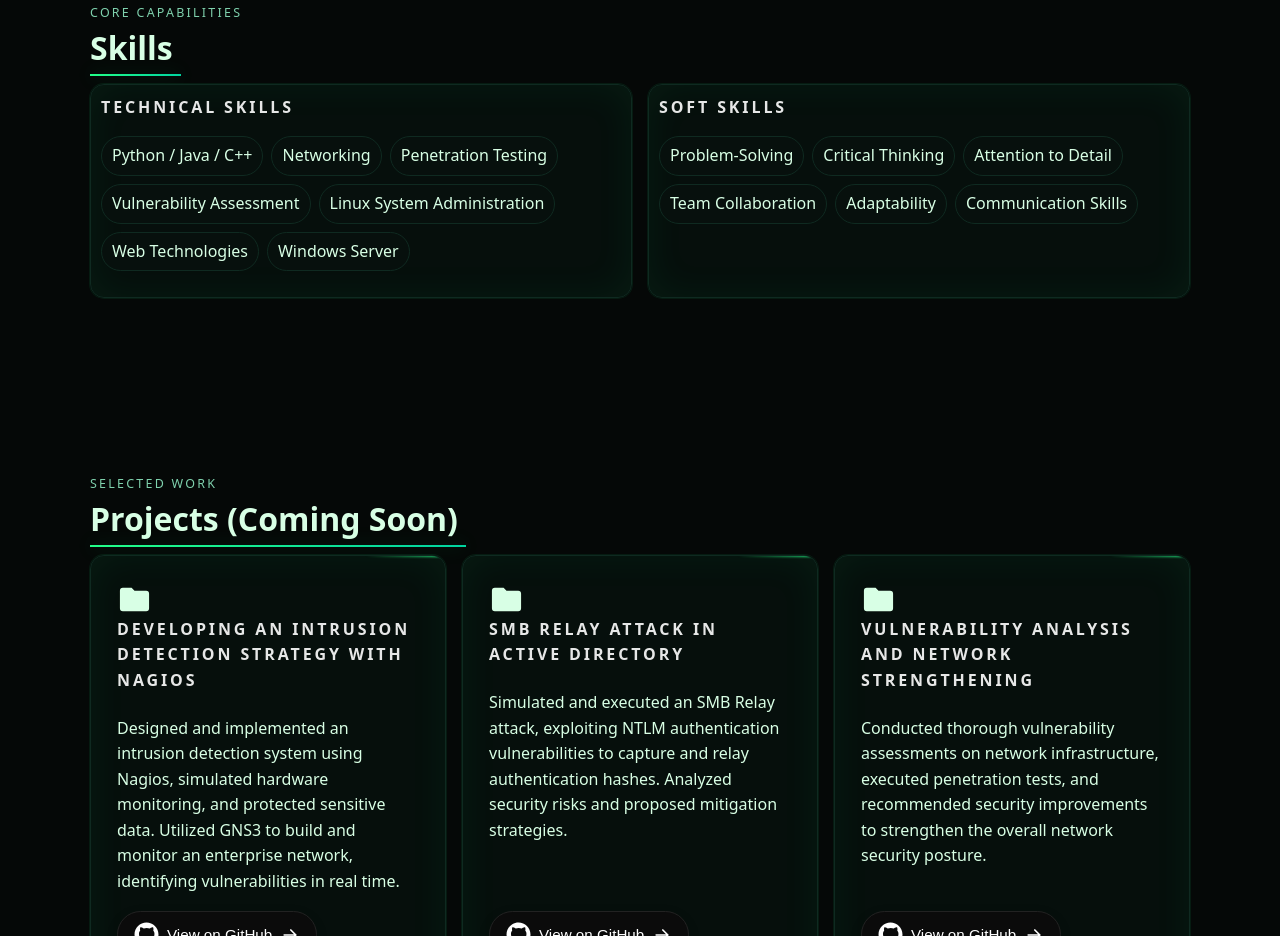
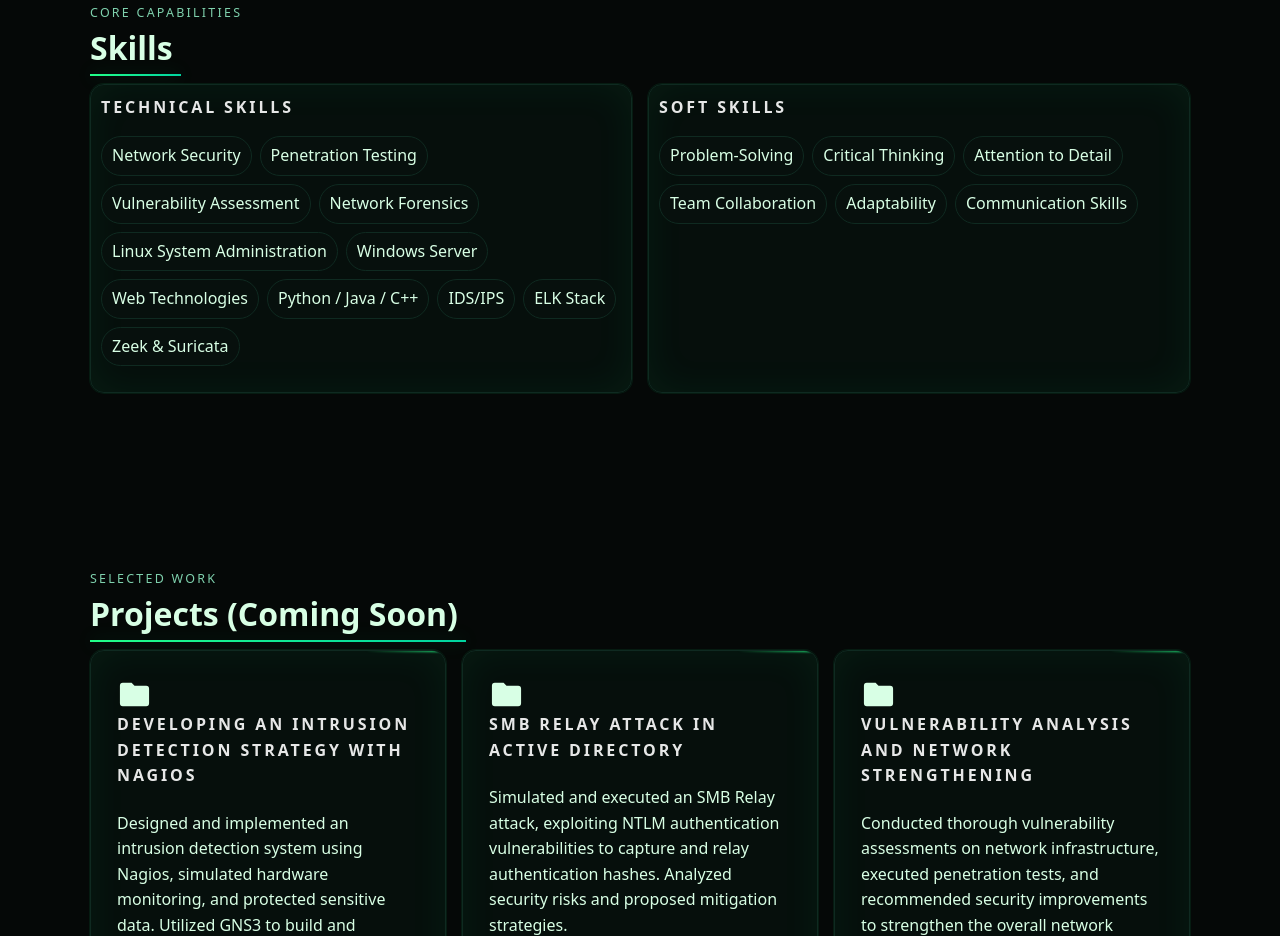
Before and after one commit to SaadAzil3/my-portfolio, a plain HTML site: page index.html in a window 1280 px wide. Shown: the part 1573-2509 px from the top of the page. Drawn offline with Linux system fonts and the light colour scheme.

Commit message:
Update index.html

```diff
--- a/index.html
+++ b/index.html
@@ -113,13 +113,17 @@
           <article class="card neon" aria-labelledby="skill-technical">
             <h3 id="skill-technical" class="title-info">Technical Skills</h3>
             <ul class="pill-list">
-              <li>Python / Java / C++</li>
-              <li>Networking</li>
+              <li>Network Security</li>
               <li>Penetration Testing</li>
               <li>Vulnerability Assessment</li>
+              <li>Network Forensics</li>
               <li>Linux System Administration</li>
+              <li>Windows Server</li>
               <li>Web Technologies</li>
-              <li>Windows Server</li>
+              <li>Python / Java / C++</li>
+              <li>IDS/IPS</li>
+              <li>ELK Stack</li>
+              <li>Zeek & Suricata</li>
             </ul>
           </article>
 
```
